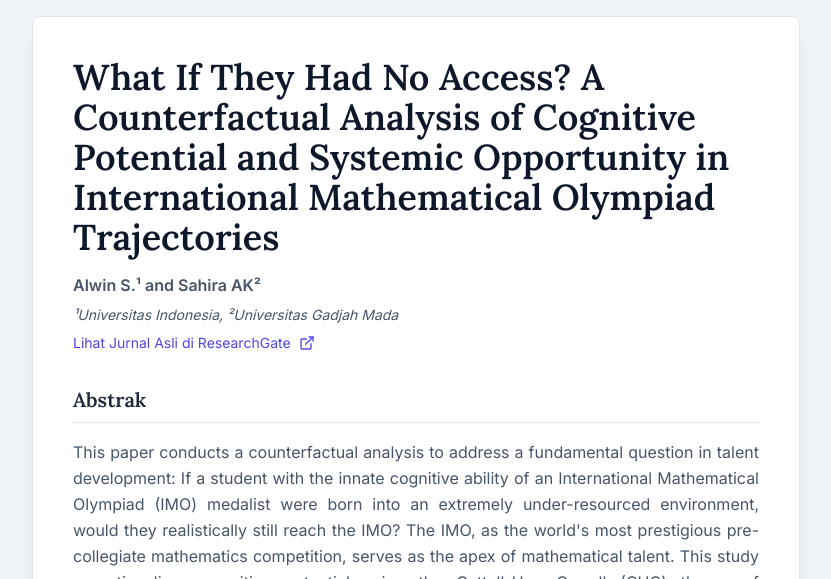
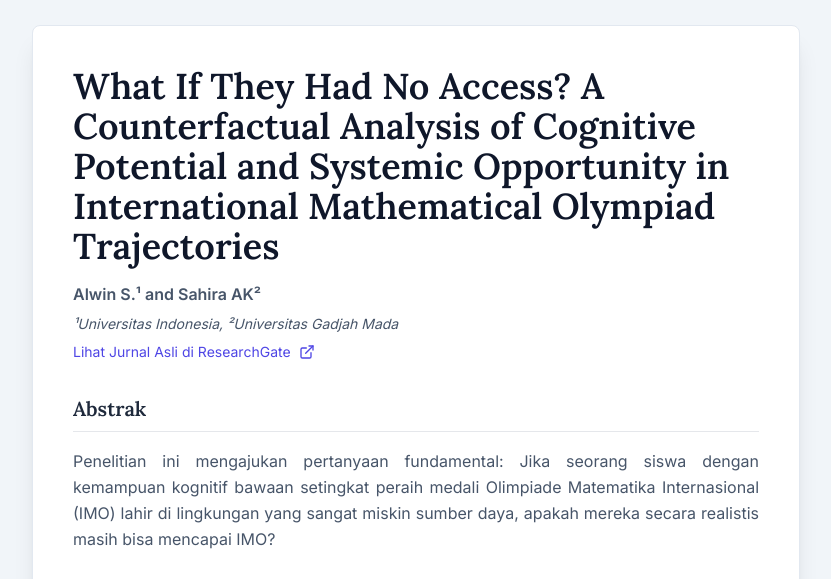
Before and after one commit to xynatez/summary, a plain HTML site: page index.html in a window 1280 px wide. Shown: the top 579 px of the page, without its empty margins (224-1055 px from the left). Drawn offline with nearby package versions, Linux system fonts and the light colour scheme.

Commit message:
Update index.html

```diff
--- a/index.html
+++ b/index.html
@@ -99,7 +99,7 @@
                 <section class="mb-8">
                     <h2 class="text-xl font-bold text-slate-800 border-b pb-2 mb-4">Abstrak</h2>
                     <p class="text-slate-600 leading-relaxed text-justify">
-                        This paper conducts a counterfactual analysis to address a fundamental question in talent development: If a student with the innate cognitive ability of an International Mathematical Olympiad (IMO) medalist were born into an extremely under-resourced environment, would they realistically still reach the IMO? The IMO, as the world's most prestigious pre-collegiate mathematics competition, serves as the apex of mathematical talent. This study operationalizes cognitive potential using the Cattell-Horn-Carroll (CHC) theory of intelligence, defining an IMO-caliber mind as possessing an exceptionally high level of fluid reasoning (Gf) and quantitative knowledge (Gq).
+                        Penelitian ini mengajukan pertanyaan fundamental: Jika seorang siswa dengan kemampuan kognitif bawaan setingkat peraih medali Olimpiade Matematika Internasional (IMO) lahir di lingkungan yang sangat miskin sumber daya, apakah mereka secara realistis masih bisa mencapai IMO?
                     </p>
                 </section>
 
```
